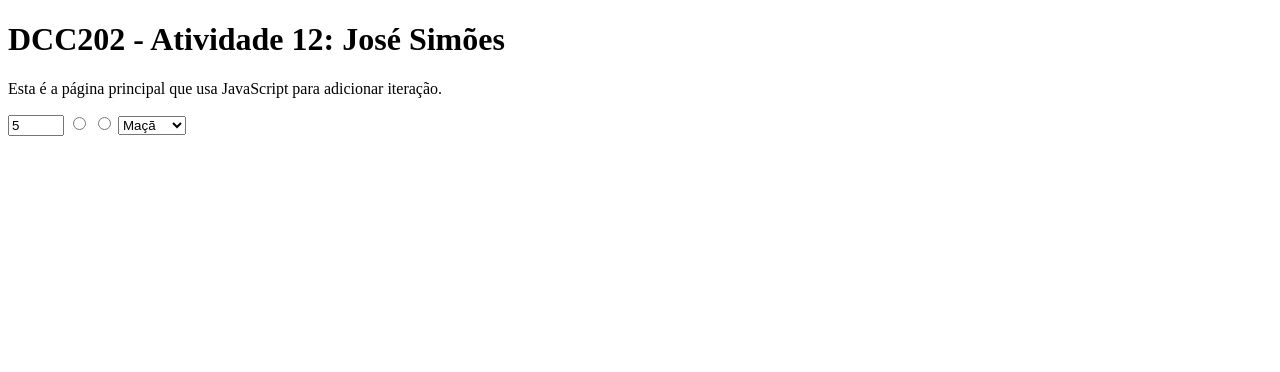
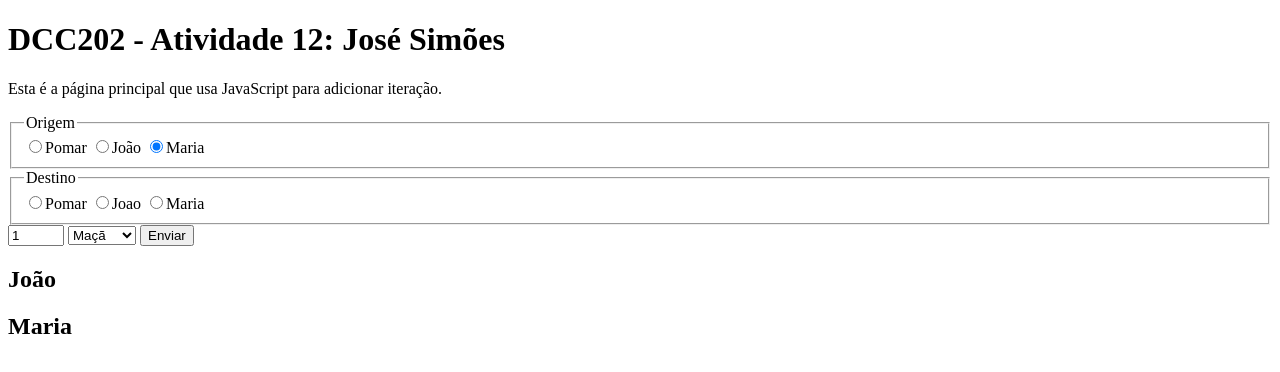
Before and after one commit to ufjf-dcc202/ufjf-dcc202-2023-3-b-atv12-SimoessJose, a website: page index.html in a window 1280 px wide. Drawn offline with Linux system fonts and the light colour scheme.

Commit message:
corrige erros

```diff
--- a/index.html
+++ b/index.html
@@ -1,36 +1,68 @@
 <!DOCTYPE html>
 <html lang="pt">
+
 <head>
-    <meta charset="UTF-8">
-    <meta name="viewport" content="width=device-width, initial-scale=1.0">
+    <meta charset="UTF-8" />
+    <meta name="viewport" content="width=device-width, initial-scale=1.0" />
     <title>DCC202 - Atividade 12: José Simões</title>
     <script type="module" src="main.js"></script>
 </head>
+
 <body>
-
     <main>
         <h1>DCC202 - Atividade 12: José Simões</h1>
-        <p>Esta é a página principal que usa JavaScript para adicionar iteração.</p>
+        <p>
+            Esta é a página principal que usa JavaScript para adicionar iteração.
+        </p>
         <section>
             <form name="entrada">
-                <input type="number" name="quantidade" value="5" max="20" min="2">
-                <label>
-                    <input type="radio" name="origem" value="maria">
-                </label>
 
-                <label>
-                    <input type="radio" name="origem" value="joao">
-                </label>
+                <fieldset>
+                    <legend>Origem</legend>
+                    <label>
+                        <input type="radio" name="origem" value="pomar" checked />Pomar
+                    </label>
 
+                    <label>
+                        <input type="radio" name="origem" value="joao" />João
+                    </label>
+
+                    <label>
+                        <input type="radio" name="origem" value="maria" checked />Maria
+                    </label>
+
+                </fieldset>
+                <fieldset>
+                    <legend>Destino</legend>
+                    <label>
+                        <input type="radio" name="destino" value="pomar">Pomar
+                    </label>
+
+                    <label>
+                        <input type="radio" name="destino" value="joao" >Joao
+                    </label>
+
+                    <label>
+                        <input type="radio" name="destino" value="maria" >Maria
+                    </label>
+
+                </fieldset>
+                <input type="number" name="quantidade" value="1" step="1" max="12" min="0" />
                 <select name="fruta">
                     <option value="maca">Maçã</option>
                     <option value="pera">Pera</option>
                     <option value="banana">Banana</option>
                 </select>
+                <button type="submit" name="enviar">Enviar</button>
             </form>
         </section>
-        <section></section>
+        <section id="saida">
+            <h2>João</h2>
+            <ol id="joao"></ol>
+            <h2>Maria</h2>
+            <ol id="maria"></ol>
+        </section>
     </main>
+</body>
 
-</body>
 </html>
--- a/main.js
+++ b/main.js
@@ -1,3 +1,5 @@
+const olJoao = document.querySelector("ol#joao");
+const olMaria = document.querySelector("ol#maria");
 
 document.entrada.addEventListener('submit', leFormulario);
 
@@ -5,7 +7,10 @@ function leFormulario(event){
 
     event.preventDefault();
     const quantidade = document.entrada.quantidade.value;
+    valueAsNumber;
     const fruta = document.entrada.fruta.value;
+    const origin = document.entrada.origem.value;
+    const destino = document.entrada.destino.value;
 
-    console.log(`Eu tenho ${quantidade} ${fruta}`);
+    console.log(`${origem} doa ${quantidade} ${fruta} para ${destino}`);
 }
```
Also changed, not shown: estoque.js (added, +16 -0 lines).
